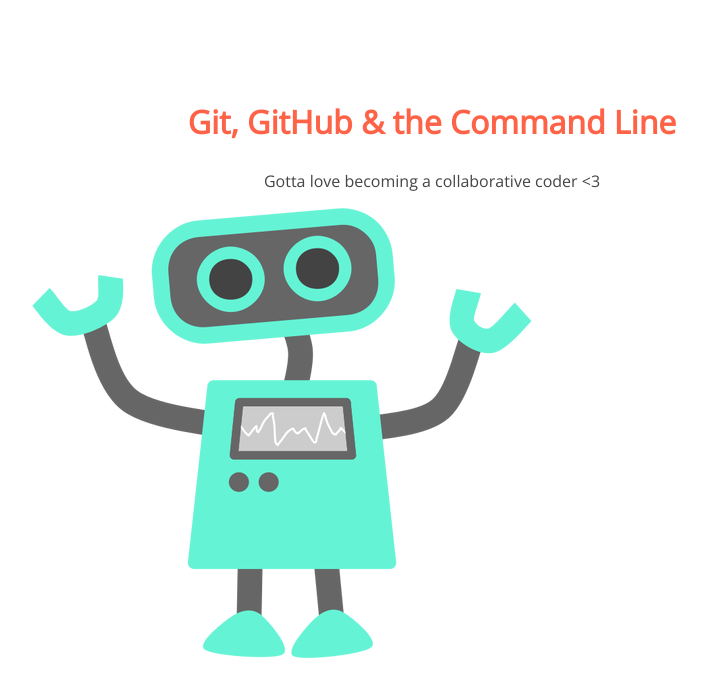
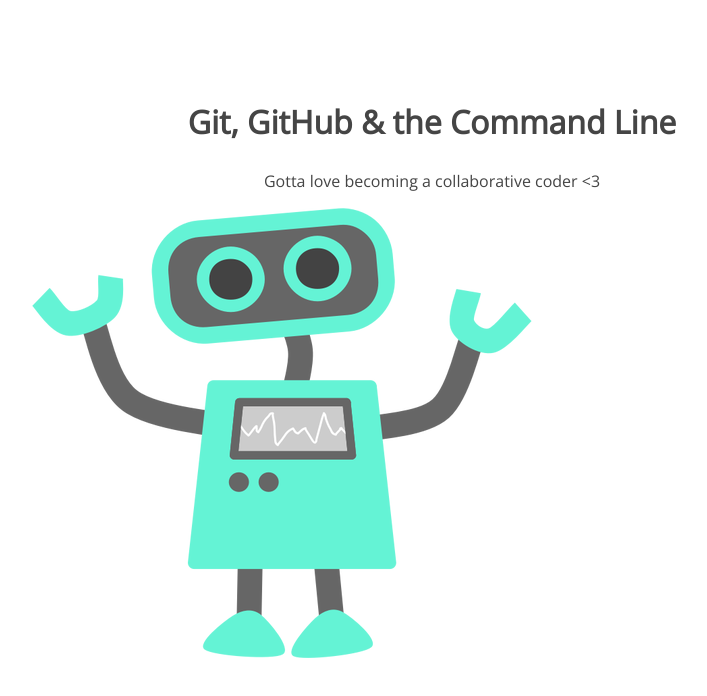
Before and after one commit to mtorcellini/105-project, a plain HTML site: page index.html in a window 1280 px wide. Shown: the whole page, without its empty margins (208-915 px from the left). Drawn offline with nearby package versions, Linux system fonts and the light colour scheme.

Commit message:
comment out h1 color

```diff
--- a/css/style.css
+++ b/css/style.css
@@ -8,7 +8,7 @@ section p {
 	color: #454545;
 }
 section h1 {
-	color: tomato;
+	/*color: tomato;*/
 	font: 32px 'Open Sans';
 	font-weight: bold;
 }
```
